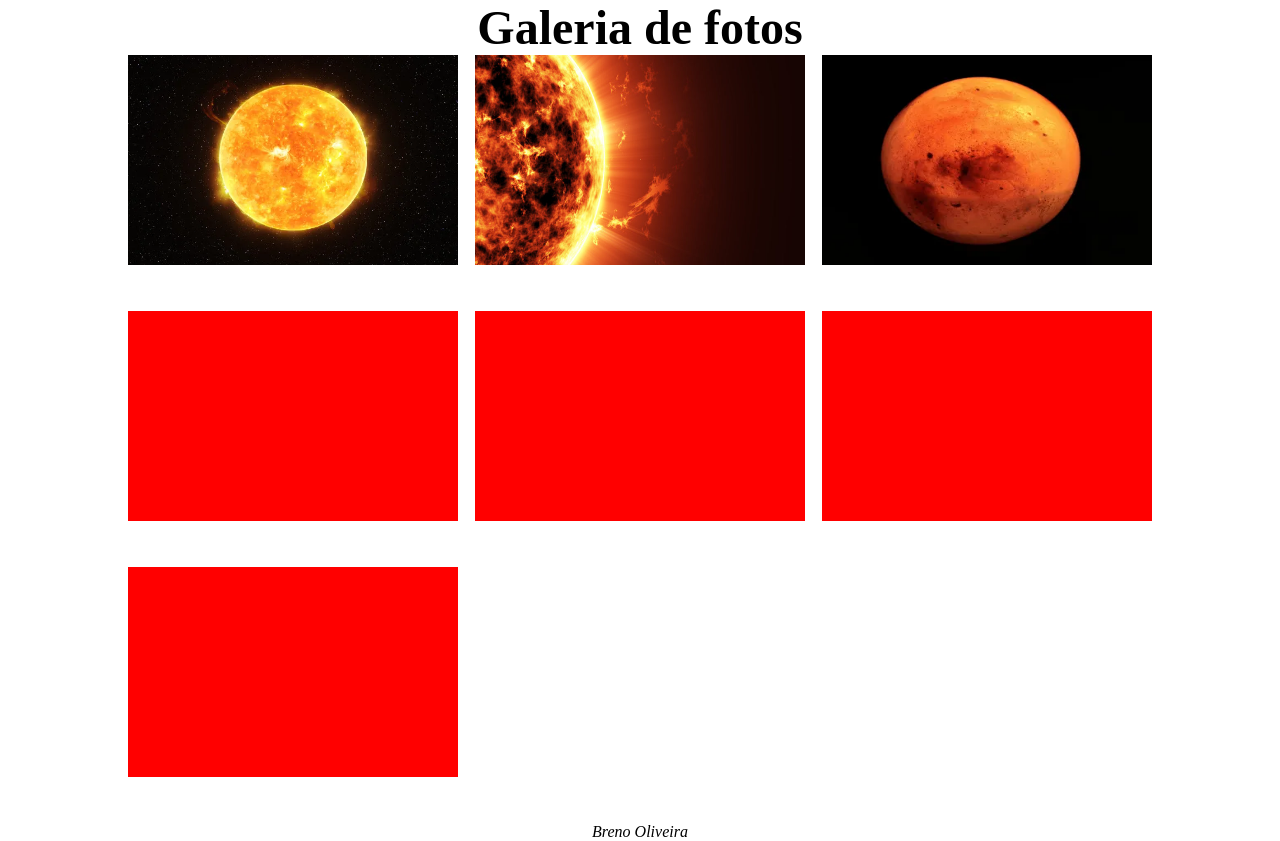
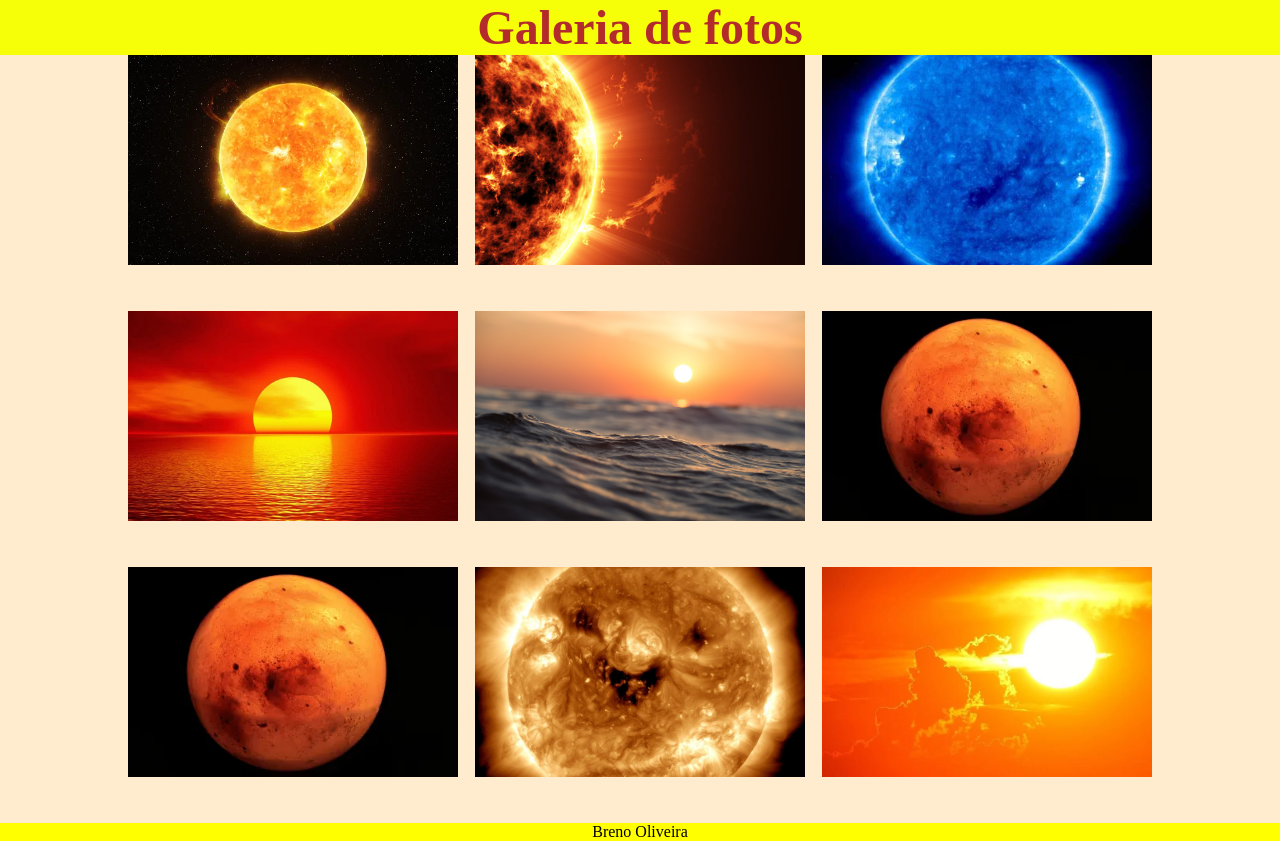
Before and after one commit to Bre01cc/Galeria, a plain HTML site: page index.html in a window 1280 px wide. Drawn offline with Linux system fonts and the light colour scheme.

Commit message:
Adicionando README

```diff
--- a/index.html
+++ b/index.html
@@ -1,9 +1,10 @@
 <!DOCTYPE html>
 <html lang="pt-br">
+
 <head>
     <meta charset="UTF-8">
     <meta name="viewport" content="width=device-width, initial-scale=1.0">
-    <link rel="stylesheet" href="./style.css">
+    <link rel="stylesheet" href="style.css">
     <title>Galeria</title>
 </head>
 
@@ -12,22 +13,35 @@
     <h1> Galeria de fotos</h1>
     <main>
         <div class="container">
-            <div class ="foto">
+            <div class="foto">
                 <img src="./img/Sol.webp" alt="sol amarelo">
             </div>
             <div class="foto">
                 <img src="img/Sol2.jpg" alt="">
             </div>
             <div class="foto">
+                <img src="./img/Sol Azul.jpg" alt="Sol Azul">
+            </div>
+            <div class="foto">
+                <img src="./img/Por do sol.webp" alt="Por do sol">
+            </div>
+            <div class="foto">
+                <img src="./img/Sol e mar.jpg" alt="Sol refletindo no mar">
+            </div>
+            <div class="foto">
+                <img src="./img/8465a67d00eda6b73b4485921e5fac7a.webp" alt="So1l">
+            </div>
+            <div class="foto">
                 <img src="./img/8465a67d00eda6b73b4485921e5fac7a.webp" alt="Marte">
             </div>
-            <div class ="foto">
+            <div class="foto">
+                <img src="./img/sol.web2.webp" alt="Sol">
+            </div>
+            <div class="foto">
+                <img src="./img/sunlight.webp" alt="Sol2">
+            </div>
 
-            </div>
-            <div class ="foto"></div>
-            <div class ="foto"></div>
-            <div class ="foto"</div>
-            <div class ="foto"</div>
+
         </div>
     </main>
     <footer>
--- a/style.css
+++ b/style.css
@@ -7,45 +7,63 @@
 body {
     display: flex;
     height: 100vh;
-    flex-direction:column;
+    flex-direction: column;
 }
-    header{
-        height: 100px;}
-h1{
-    font-size:48px;
-    font-size: 900;
-    text-align: center
+
+
+header {
+    height: 100px;
+    width: 100px;
+    display: flex;
+    align-items: center;
+    justify-content: center;
+    background-color: #384edf;
+}
+
+h1 {
+    font-size: 48px;
+    font-weight: 900;
+    text-align: center;
+    color: rgb(180, 43, 43);
+    background-color: rgba(246, 255, 0, 0.974);
 }
 
 main {
     flex-grow: 1;
     display: flex;
     justify-content: center;
-    align-items:center ;
+    align-items: center;
+    background-color: blanchedalmond;
 }
-.container{
+
+
+.container {
     width: 1024px;
     height: 768px;
     display: flex;
     justify-content: space-between;
     flex-wrap: wrap;
 }
-.foto{
-    width:330px;
-height: 210px;
-background-color:red;
+
+.foto {
+    width: 330px;
+    height: 210px;
+    background-color: rgb(234, 255, 0);
+    display: flex;
+    align-items: center;
+    justify-content: center;
+    overflow: hidden;
 }
-.foto img{
+
+.foto img {
+    width: 100%;
     height: 100%;
-    width:100%;
-    justify-content:100% ;
+    object-fit: cover;
 }
 
 footer {
+    display: flex;
+    background-color: yellow;
+    align-items: center;
     justify-content: center;
-    display:flex;
-    height:50px;
 }
-span{
-    font-style: italic;
-}
```
Also changed, not shown: Captura de tela 2025-04-03 181600.png (added), img/2709sol-1236052.jpg (added), img/Captura de tela 2025-04-03 181600.png (added), img/Por do sol.webp (added), img/R.jpg (added), img/Sol Azul.jpg (added), img/Sol e mar.jpg (added), img/sol.web2.webp (added), img/sunlight.webp (added), 1 other file.
